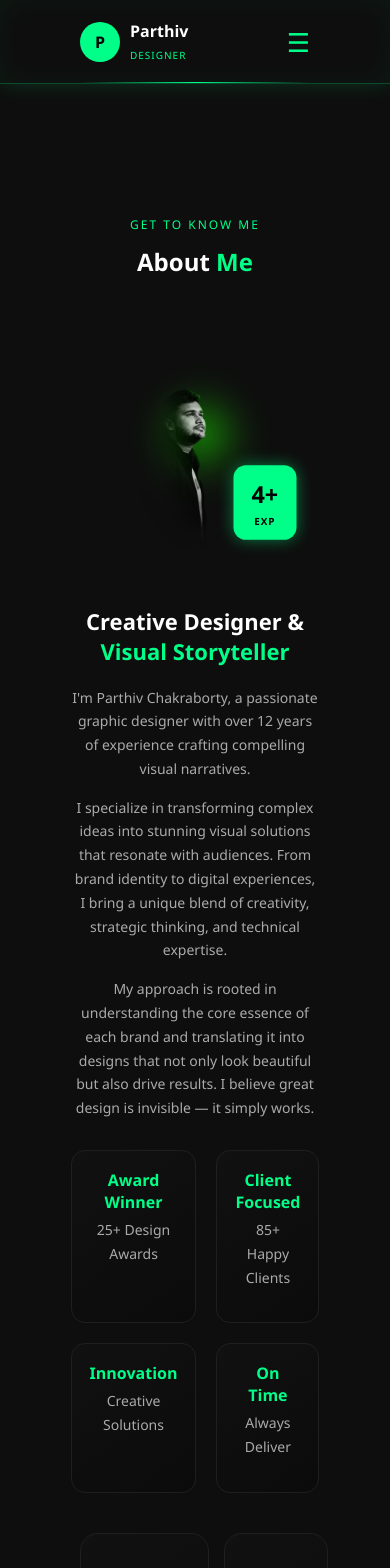
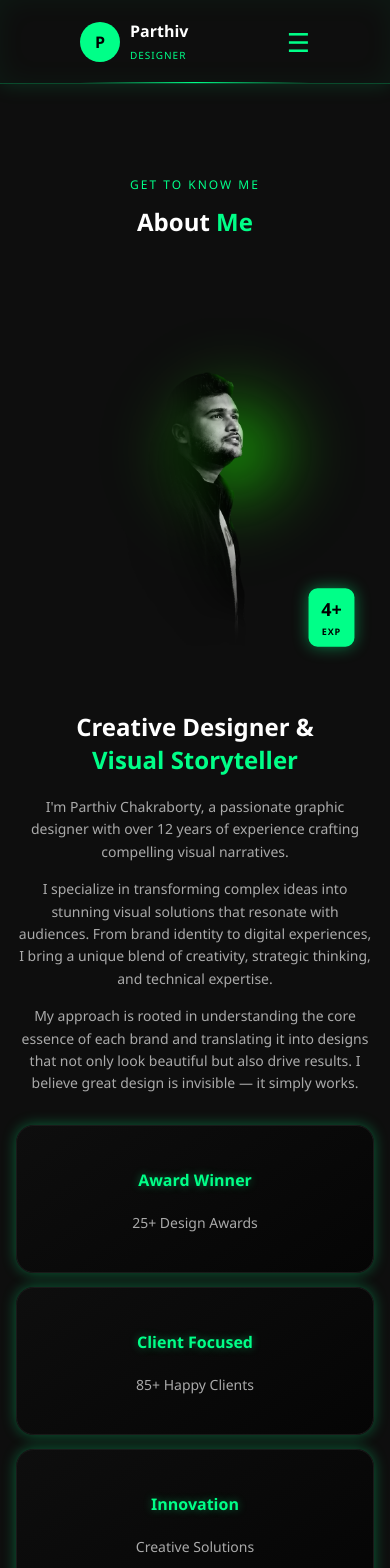
Before and after one commit to Kiran6976/portfolio-client, a React (Vite) app: page /about in a window 390 px wide. Shown: the top 1568 px of the page. Built offline with nearby package versions, Linux system fonts and the light colour scheme.

Commit message:
Updated CSS

```diff
--- a/src/assets/About.css
+++ b/src/assets/About.css
@@ -79,23 +79,63 @@
   gap: 20px;
   margin-top: 30px;
 }
+.about-card {
+  background: linear-gradient(145deg, #0e0e0e, #050505);
+  border-radius: 18px;
+  padding: 22px;
+  border: 1px solid #1a1a1a;
+  position: relative;
+  overflow: hidden;
+  transition: 0.4s ease;
 
-.about-card {
-  background: linear-gradient(145deg, #111, #0b0b0b);
-  border-radius: 14px;
-  padding: 18px;
-  border: 1px solid #1f1f1f;
+  /* Idle glow animation */
+  animation: idleGlow 4s ease-in-out infinite;
 }
 
+/* Moving light layer */
+.about-card::before {
+  content: "";
+  position: absolute;
+  inset: 0;
+  background: linear-gradient(
+    120deg,
+    transparent,
+    rgba(0,255,136,0.12),
+    transparent
+  );
+  opacity: 0.35;
+  animation: lightSweep 6s linear infinite;
+}
+
+/* Hover upgrade */
+.about-card:hover {
+  transform: translateY(-6px) scale(1.02);
+  border-color: #00ff88;
+  box-shadow: 0 0 28px rgba(0,255,136,0.35);
+}
+
+/* Text glow */
 .about-card h4 {
-  margin: 0;
   color: #00ff88;
+  text-shadow: 0 0 8px rgba(0,255,136,0.4);
 }
 
 .about-card p {
-  margin-top: 5px;
+  color: #aaa;
   font-size: 13px;
-  color: #aaa;
+}
+
+/* Animations */
+
+@keyframes idleGlow {
+  0% { box-shadow: 0 0 6px rgba(0,255,136,0.15); }
+  50% { box-shadow: 0 0 14px rgba(0,255,136,0.35); }
+  100% { box-shadow: 0 0 6px rgba(0,255,136,0.15); }
+}
+
+@keyframes lightSweep {
+  0% { transform: translateX(-120%); }
+  100% { transform: translateX(120%); }
 }
 
 /* STATS */
@@ -141,38 +181,67 @@
 
 @media (max-width: 768px) {
 
+  .about-page {
+    padding: 80px 16px;
+  }
+
   .about-content {
     flex-direction: column;
     text-align: center;
-    gap: 30px;
+    gap: 28px;
   }
 
   .about-image img {
-    width: 85%;
-    max-width: 320px;
+    width: 100%;
+    max-width: 340px;
+    margin: auto;
   }
 
   .experience-badge {
-    bottom: 10px;
-    right: 10px;
+    bottom: 8px;
+    right: 8px;
+    padding: 10px 14px;
+    border-radius: 10px;
     transform: scale(0.9);
   }
 
+  .experience-badge h3 {
+    font-size: 20px;
+  }
+
+  .experience-badge p {
+    font-size: 10px;
+  }
+
   .about-text h3 {
-    font-size: 22px;
+    font-size: 24px;
   }
 
   .about-text p {
     font-size: 14px;
+    line-height: 1.6;
+  }
+
+  .about-cards {
+    grid-template-columns: 1fr;
+    gap: 14px;
   }
 
   .about-stats {
     grid-template-columns: repeat(2, 1fr);
-    gap: 15px;
+    gap: 14px;
     margin-top: 40px;
+  }
+
+  .stat-box {
+    padding: 22px 16px;
   }
 
   .stat-box h3 {
     font-size: 26px;
   }
+
+  .stat-box p {
+    font-size: 13px;
+  }
 }
--- a/src/assets/Home.css
+++ b/src/assets/Home.css
@@ -160,12 +160,20 @@
   .hero {
     flex-direction: column;
     text-align: center;
-    gap: 25px;
+    gap: 28px;
+  }
+
+  .hero-image {
+    width: 200%;
+    display: flex;
+    justify-content: center;
   }
 
   .hero-image img {
-    width: 85%;
+    width: 100%;
+    max-width: 380px; /* controls size */
     margin: auto;
+    border-radius: 20px;
   }
 
   .hero-content {
@@ -178,20 +186,21 @@
   }
 
   .hero-desc {
-    font-size: 14px;
+    font-size: 14.5px;
     line-height: 1.6;
   }
 
   .signature-row {
     justify-content: center;
     flex-wrap: wrap;
-    gap: 12px;
+    gap: 14px;
   }
 
   .social-icons {
     justify-content: center;
   }
 }
+
 
 .whatsapp-float {
   position: fixed;
--- a/src/assets/Navbar.css
+++ b/src/assets/Navbar.css
@@ -235,6 +235,8 @@
 /* RESPONSIVE */
 
 @media (max-width: 900px) {
+
+  /* Hide desktop */
   .nav-menu {
     display: none;
   }
@@ -243,22 +245,74 @@
     display: none;
   }
 
+  /* Mobile icon */
   .mobile-menu-icon {
     display: block;
+    font-size: 26px;
+    color: #00ff88;
+    cursor: pointer;
+    transition: 0.3s ease;
   }
 
+  .mobile-menu-icon:hover {
+    transform: scale(1.1);
+  }
+
+  /* Mobile menu panel */
   .mobile-menu {
+    position: fixed;
+    top: 70px; /* below navbar */
+    right: 12px;
+
+    width: 220px;
+    background: rgba(0,0,0,0.85);
+    backdrop-filter: blur(12px);
+
+    border-radius: 16px;
+    padding: 18px 16px;
+
     display: flex;
+    flex-direction: column;
+    gap: 14px;
+
+    box-shadow: 0 0 30px rgba(0,255,136,0.25);
+
+    animation: mobileMenuDrop 0.35s ease forwards;
+    z-index: 9999;
+  }
+
+  /* Links */
+  .mobile-menu a {
+    font-family: 'Montserrat', sans-serif;
+    font-weight: 600;
+    letter-spacing: 0.6px;
+    font-size: 15px;
+
+    color: white;
+    text-decoration: none;
+
+    padding: 8px 10px;
+    border-radius: 8px;
+
+    transition: 0.3s ease;
+  }
+
+  .mobile-menu a:hover {
+    background: rgba(0,255,136,0.15);
+    color: #00ff88;
+    transform: translateX(6px);
+  }
+
+}
+
+/* Animation */
+@keyframes mobileMenuDrop {
+  from {
+    opacity: 0;
+    transform: translateY(-15px) scale(0.95);
+  }
+  to {
+    opacity: 1;
+    transform: translateY(0) scale(1);
   }
 }
-.nav-item {
-  font-family: 'Montserrat', sans-serif;
-  font-weight: 600;
-  letter-spacing: 0.6px;
-}
-
-.mobile-menu a {
-  font-family: 'Montserrat', sans-serif;
-  font-weight: 600;
-  letter-spacing: 0.6px;
-}
--- a/src/assets/Portfolio.css
+++ b/src/assets/Portfolio.css
@@ -259,6 +259,47 @@
   }
 }
 
+@media (max-width: 768px) {
+
+  .premium-modal {
+    max-height: 95vh;
+  }
+
+  .modal-image-wrap {
+    max-height: 65vh;
+    overflow: hidden;
+  }
+
+  .modal-image-wrap img {
+    width: 100%;
+    height: auto;
+    object-fit: contain;
+  }
+
+  .modal-content {
+    padding: 18px 16px;
+  }
+
+  .modal-content h3 {
+    font-size: 18px;
+  }
+
+  .modal-content p {
+    font-size: 14px;
+  }
+
+  .close-btn {
+    top: 8px;
+    right: 8px;
+    width: 32px;
+    height: 32px;
+    font-size: 16px;
+  }
+}
+
+
+
+
 /* ======================
    RESPONSIVE
 ====================== */
@@ -291,9 +332,6 @@
     height: 220px;
   }
 
-  .portfolio-modal img {
-    height: 200px;
-  }
 
   .modal-content {
     padding: 18px;
```
